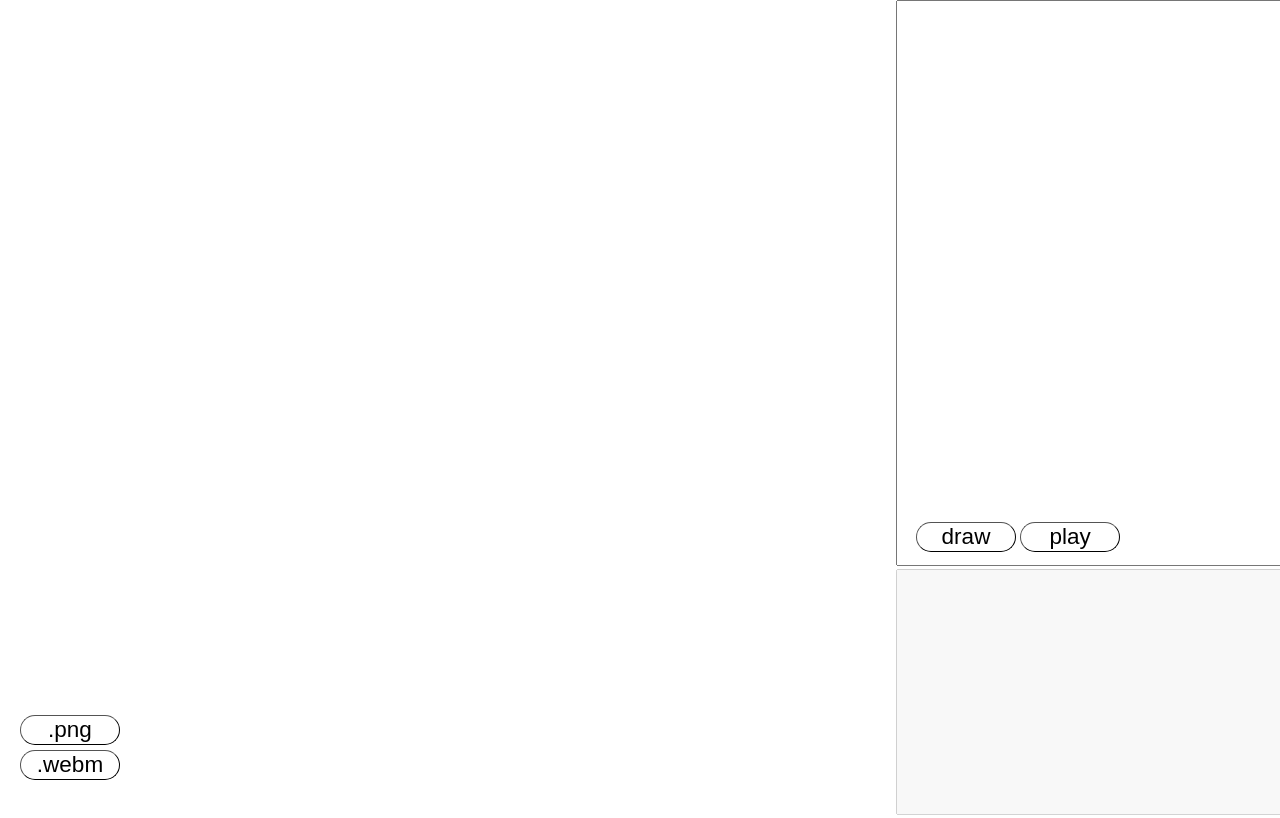
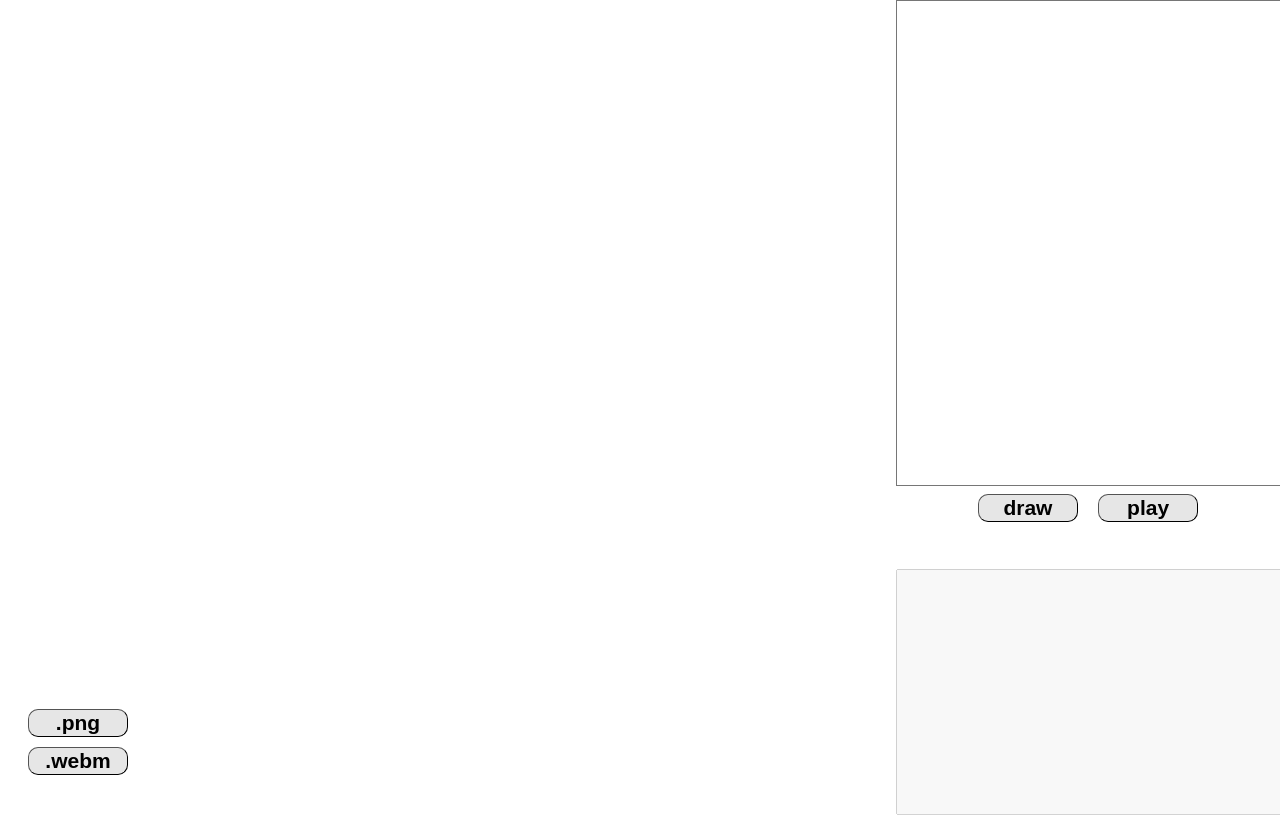
Before and after one commit to season1618/PentagonScript, a plain HTML site: page index.html in a window 1280 px wide. Drawn offline with Linux system fonts and the light colour scheme.

Commit message:
update design.

```diff
--- a/index.css
+++ b/index.css
@@ -10,42 +10,59 @@ body {
     overflow: hidden;
 
     font-family: 'Yu Gothic Light', sans-serif;
-    font-weight: lighter;
 }
 
 #codepane {
-    padding: 0;
     position: absolute;
     top: 0;
     bottom: 0;
     right: 0;
+    padding: 0;
     width: 30%;
 }
 
 #editor {
     width: 100%;
-    height: 70%;
-
+    height: 60%;
     resize: none;
+    background-color: transparent;
 
     font-size: 10pt;
     font-family: 'Consolas', 'Courier New', Courier, monospace;
-
-    top: 0;
-    left: 0;
 }
 
 #error {
     width: 100%;
     height: 30%;
-
     resize: none;
 
     font-size: 10pt;
     font-family: 'Consolas', 'Courier New', Courier, monospace;
+}
 
-    top: 0;
-    left: 0;
+#run {
+    width: max-content;
+    height: 10%;
+    margin: 0 auto;
+}
+
+button {
+    box-sizing: border-box;
+    width: 100px;
+
+    border-radius: 10px;
+    border-width: thin;
+    background-color: rgb(230, 230, 230);
+
+    font-family: 'Yu Gothic Light', sans-serif;
+    font-size: 21px;
+    font-weight: bold;
+
+    margin: 5px 8px;
+}
+
+button:hover {
+    transform: scale(1.1);
 }
 
 #export {
@@ -53,29 +70,3 @@ body {
     left: 20px;
     bottom: 20px;
 }
-
-#run {
-    width: 100%;
-
-    position: absolute;
-    left: 20px;
-    bottom: 31%;
-}
-
-button {
-    box-sizing: border-box;
-    width: 100px;
-
-    border-radius: 2rem;
-    border-width: thin;
-    background-color: transparent;
-
-    font-family: 'Yu Gothic Light', sans-serif;
-    font-size: 1.5rem;
-    font-weight: lighter;
-
-    margin-top: 5px;
-}
-button:hover {
-    transform: scale(1.1);
-}
--- a/index.html
+++ b/index.html
@@ -12,11 +12,11 @@
 
     <div id="codepane">
         <textarea id="editor"></textarea>
-        <textarea id="error" disabled></textarea>
         <div id="run">
             <button id="draw">draw</button>
             <button id="play">play</button>
         </div>
+        <textarea id="error" disabled></textarea>
     </div>
 
     <div id="export">
```
